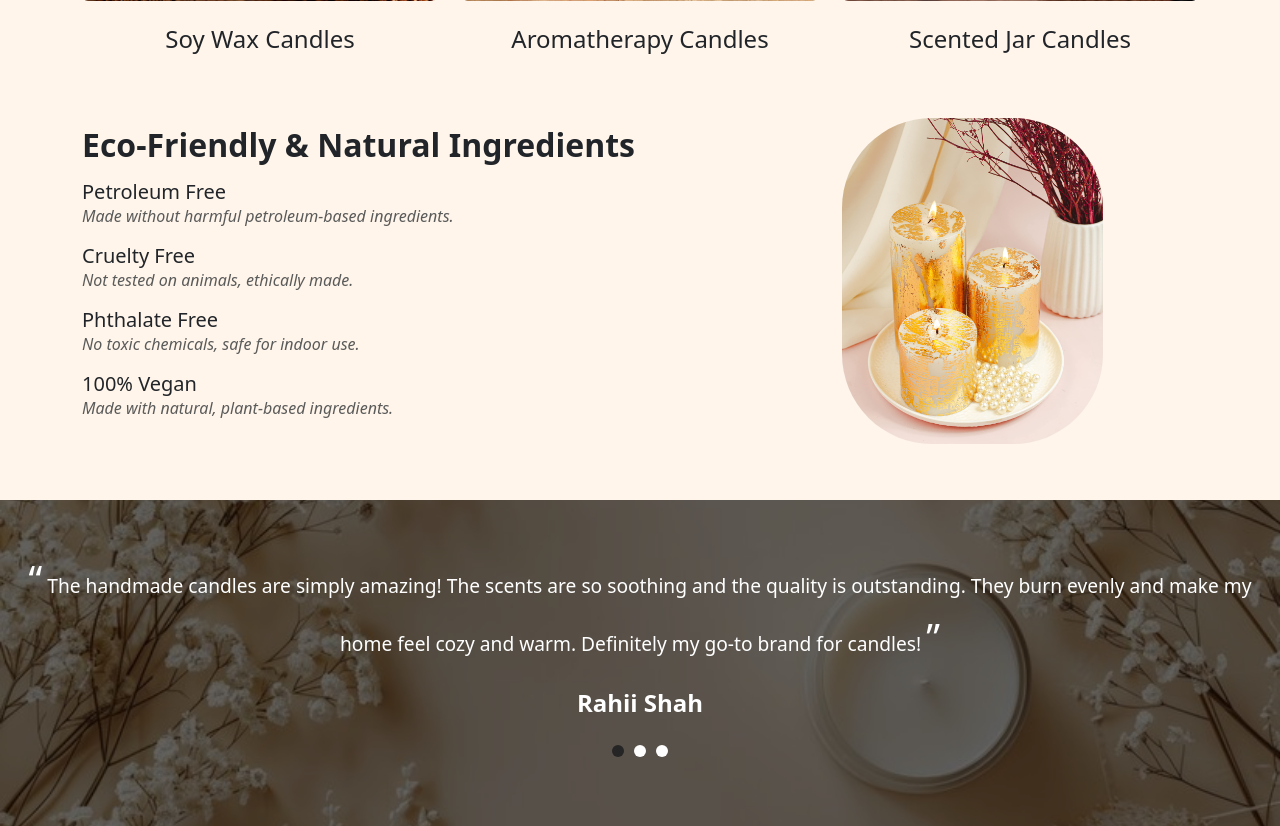
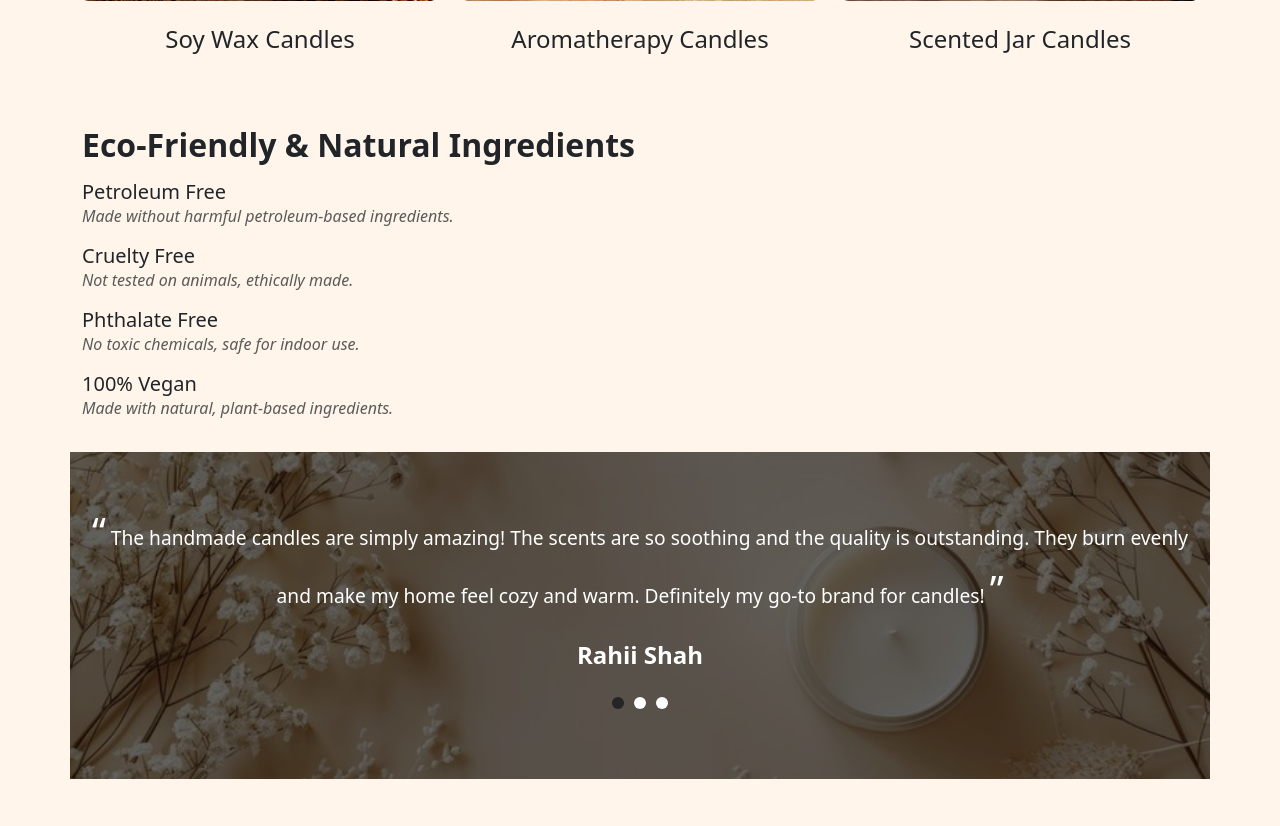
Before and after one commit to maitri-shah1/ignisia_candlestore, a Node server app: page /about in a window 1280 px wide. Shown: the part 1545-2371 px from the top of the page. Run offline with Node 20, Linux system fonts and the light colour scheme; some libraries are stand-ins or nearby versions.

Commit message:
Update index.ejs

```diff
--- a/views/about/index.ejs
+++ b/views/about/index.ejs
@@ -80,13 +80,6 @@
             </div>
         </div>
 
-        <!-- Right Side: Product Image -->
-        <div class="col-md-3 text-center">
-            <img src="/images/candle-set.jpg" class="img-fluid" alt="Candle Set">
-        </div>
-    </div>
-</div>
-
 <!-- Testimonials -->
 <div class="testimonial-container">
     <div class="overlay"></div>
```
